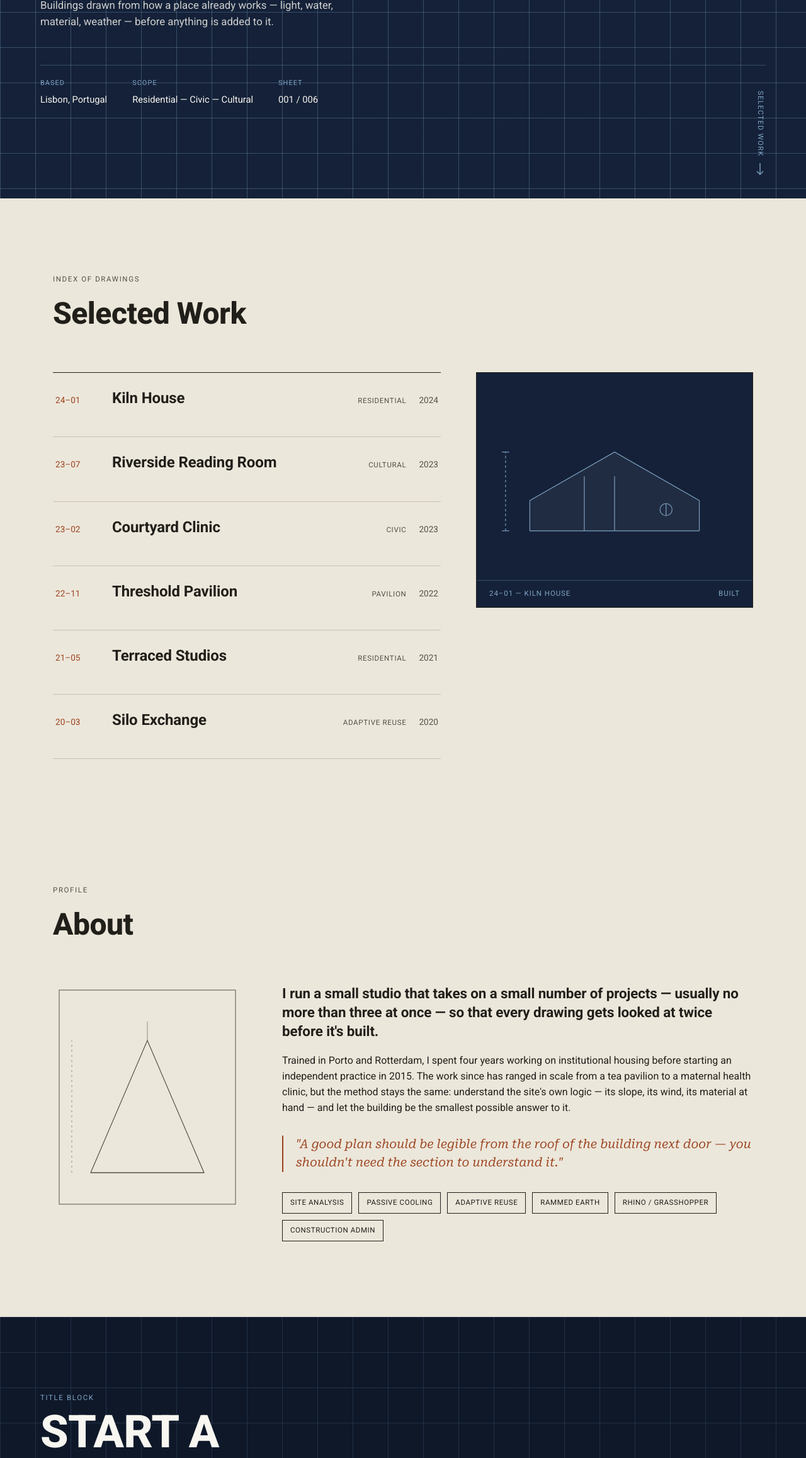
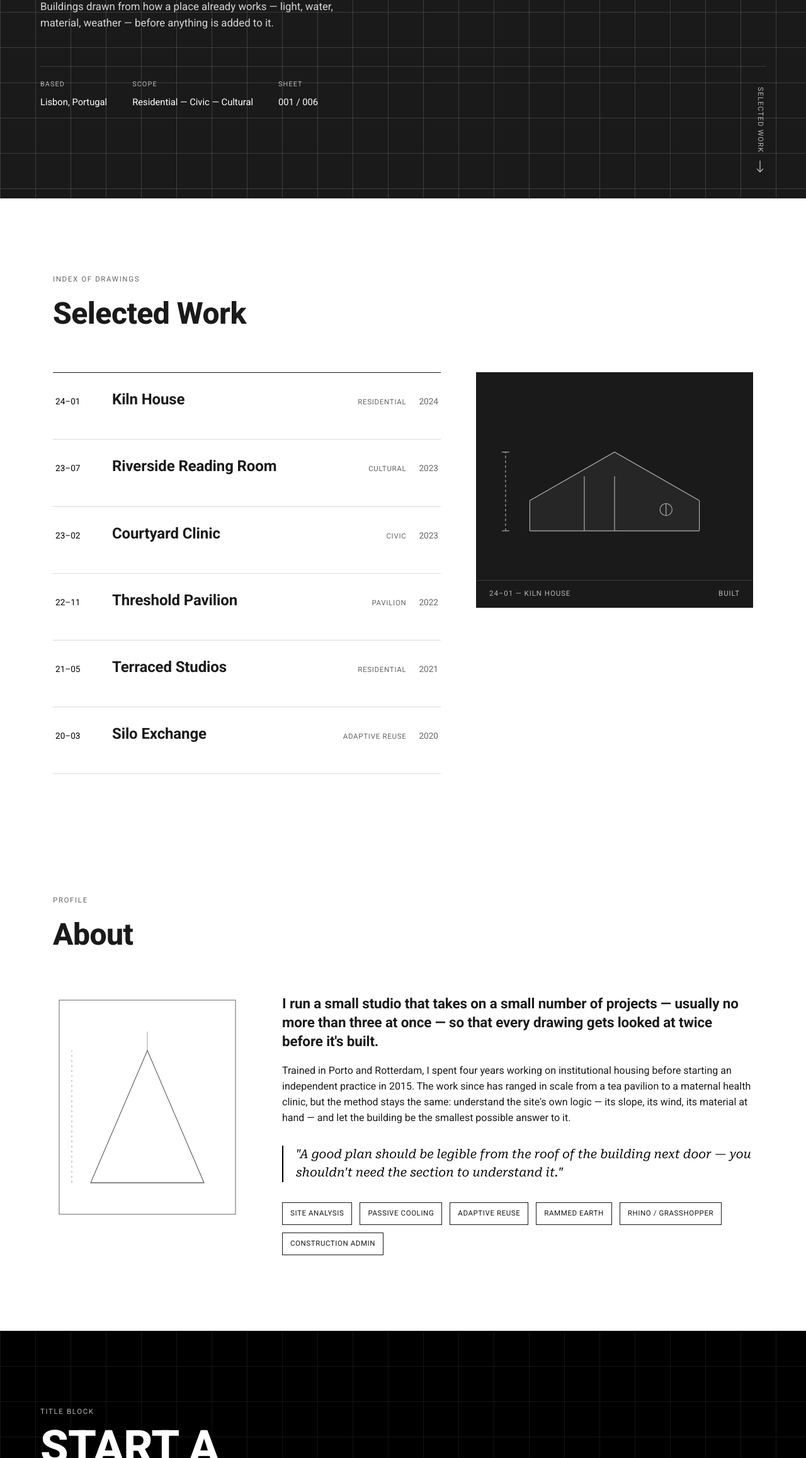
Before and after one commit to ChickenBot41/ArchitecturePortfolio, a plain HTML site: page index.html in a window 1280 px wide. Shown: the part 485-2800 px from the top of the page at 63% size. Drawn offline with Linux system fonts and the light colour scheme.

Commit message:
Add modular spacing system and switch color scheme to black and white

```diff
--- a/styles.css
+++ b/styles.css
@@ -2,18 +2,18 @@
    TOKENS
    ========================================================= */
 :root {
-  /* color */
-  --ink-navy: #142138;
-  --ink-navy-deep: #0e1829;
-  --blueprint-line: #7fa3c4;
-  --blueprint-line-dim: rgba(127, 163, 196, 0.35);
-  --paper: #ece7db;
-  --paper-raised: #f5f1e6;
-  --paper-line: #c9c2ae;
-  --charcoal: #211f1a;
-  --charcoal-soft: #55524a;
-  --oxide: #9c4420;
-  --white: #f8f6f0;
+  /* color — black & white palette */
+  --ink-navy: #1a1a1a;
+  --ink-navy-deep: #000000;
+  --blueprint-line: #b3b3b3;
+  --blueprint-line-dim: rgba(255, 255, 255, 0.15);
+  --paper: #ffffff;
+  --paper-raised: #f2f2f2;
+  --paper-line: #d9d9d9;
+  --charcoal: #1a1a1a;
+  --charcoal-soft: #666666;
+  --oxide: #000000;
+  --white: #ffffff;
 
   /* type — two-font system: Roboto primary, Roboto Serif as sparing accent */
   --font-display: "Roboto", sans-serif;
@@ -25,6 +25,20 @@
   --gutter: clamp(20px, 5vw, 64px);
   --max-width: 1240px;
   --transition: 0.5s cubic-bezier(0.65, 0, 0.35, 1);
+
+  /* spacing — modular scale; every margin/padding/gap should use one of these */
+  --space-1: 4px;
+  --space-2: 8px;
+  --space-3: 12px;
+  --space-4: 16px;
+  --space-5: 20px;
+  --space-6: 24px;
+  --space-7: 32px;
+  --space-8: 40px;
+  --space-9: 56px;
+  --space-10: 64px;
+  --space-11: 96px;
+  --space-12: 120px;
 }
 
 @media (prefers-reduced-motion: reduce) {
@@ -71,7 +85,7 @@ ol { padding: 0; list-style: none; }
   font-weight: 800;
   font-size: clamp(2rem, 4vw, 3rem);
   letter-spacing: -0.01em;
-  margin-top: 8px;
+  margin-top: var(--space-2);
 }
 
 .section-head {
@@ -90,7 +104,7 @@ ol { padding: 0; list-style: none; }
   display: flex;
   align-items: center;
   justify-content: space-between;
-  padding: 20px var(--gutter);
+  padding: var(--space-5) var(--gutter);
   background: var(--ink-navy);
   border-bottom: 1px solid var(--blueprint-line-dim);
 }
@@ -105,7 +119,7 @@ ol { padding: 0; list-style: none; }
 
 .site-nav {
   display: flex;
-  gap: 32px;
+  gap: var(--space-7);
   font-family: var(--font-mono);
   font-size: 0.78rem;
   letter-spacing: 0.06em;
@@ -128,11 +142,11 @@ ol { padding: 0; list-style: none; }
   position: relative;
   z-index: 200;
   flex-direction: column;
-  gap: 5px;
+  gap: var(--space-1);
   background: none;
   border: none;
   cursor: pointer;
-  padding: 6px;
+  padding: var(--space-2);
 }
 .nav-toggle span {
   width: 22px; height: 1.5px;
@@ -151,7 +165,7 @@ ol { padding: 0; list-style: none; }
   flex-direction: column;
   justify-content: center;
   overflow: hidden;
-  padding: 120px var(--gutter) 100px;
+  padding: var(--space-12) var(--gutter) var(--space-11);
 }
 
 .hero-grid {
@@ -182,7 +196,7 @@ ol { padding: 0; list-style: none; }
   letter-spacing: 0.14em;
   text-transform: uppercase;
   color: var(--blueprint-line);
-  margin-bottom: 18px;
+  margin-bottom: var(--space-4);
   opacity: 0;
   animation: riseIn 0.8s ease forwards 0.5s;
 }
@@ -200,9 +214,9 @@ ol { padding: 0; list-style: none; }
 
 .hero-sub {
   max-width: 480px;
-  margin-top: 28px;
+  margin-top: var(--space-7);
   font-size: 1.05rem;
-  color: rgba(248, 246, 240, 0.82);
+  color: rgba(255, 255, 255, 0.82);
   opacity: 0;
   animation: riseIn 0.9s ease forwards 0.95s;
 }
@@ -215,9 +229,9 @@ ol { padding: 0; list-style: none; }
 .hero-meta {
   display: flex;
   flex-wrap: wrap;
-  gap: 40px;
-  margin-top: 56px;
-  padding-top: 20px;
+  gap: var(--space-8);
+  margin-top: var(--space-9);
+  padding-top: var(--space-5);
   border-top: 1px solid var(--blueprint-line-dim);
   opacity: 0;
   animation: riseIn 0.9s ease forwards 1.15s;
@@ -229,17 +243,17 @@ ol { padding: 0; list-style: none; }
   letter-spacing: 0.1em;
   text-transform: uppercase;
   color: var(--blueprint-line);
-  margin-bottom: 6px;
+  margin-bottom: var(--space-2);
 }
 .hero-meta dd { margin: 0; font-size: 0.92rem; }
 
 .scroll-cue {
   position: absolute;
   right: var(--gutter);
-  bottom: 36px;
+  bottom: var(--space-8);
   display: flex;
   align-items: center;
-  gap: 10px;
+  gap: var(--space-3);
   color: var(--blueprint-line);
   font-family: var(--font-mono);
   font-size: 0.72rem;
@@ -252,15 +266,15 @@ ol { padding: 0; list-style: none; }
 /* =========================================================
    WORK INDEX
    ========================================================= */
-.work { padding: 120px 0 100px; }
+.work { padding: var(--space-12) 0 var(--space-11); }
 
 .work-layout {
   max-width: var(--max-width);
-  margin: 56px auto 0;
+  margin: var(--space-9) auto 0;
   padding: 0 var(--gutter);
   display: grid;
   grid-template-columns: 1.4fr 1fr;
-  gap: 56px;
+  gap: var(--space-9);
   align-items: start;
 }
 
@@ -271,9 +285,9 @@ ol { padding: 0; list-style: none; }
 .work-row {
   display: grid;
   grid-template-columns: 70px 1fr auto auto;
-  gap: 20px;
+  gap: var(--space-5);
   align-items: baseline;
-  padding: 22px 4px;
+  padding: var(--space-6) var(--space-1);
   border-bottom: 1px solid var(--paper-line);
   cursor: pointer;
   transition: background var(--transition), padding var(--transition);
@@ -282,7 +296,7 @@ ol { padding: 0; list-style: none; }
 .work-row:hover,
 .work-row.is-open {
   background: var(--paper-raised);
-  padding-left: 16px;
+  padding-left: var(--space-4);
 }
 
 .row-num {
@@ -326,8 +340,8 @@ ol { padding: 0; list-style: none; }
 .row-detail-inner {
   display: grid;
   grid-template-columns: 1.1fr 1fr;
-  gap: 32px;
-  padding: 20px 4px 8px;
+  gap: var(--space-7);
+  padding: var(--space-5) var(--space-1) var(--space-2);
 }
 
 .row-detail-inner p { font-size: 0.96rem; color: var(--charcoal); }
@@ -338,8 +352,8 @@ ol { padding: 0; list-style: none; }
   font-size: 1.05rem;
   color: var(--oxide);
   border-left: 2px solid var(--oxide);
-  padding-left: 14px;
-  margin: 14px 0 0;
+  padding-left: var(--space-4);
+  margin: var(--space-4) 0 0;
 }
 
 .spec-table {
@@ -349,8 +363,8 @@ ol { padding: 0; list-style: none; }
 .spec-table div {
   display: flex;
   justify-content: space-between;
-  gap: 12px;
-  padding: 7px 0;
+  gap: var(--space-3);
+  padding: var(--space-2) 0;
   border-bottom: 1px dotted var(--paper-line);
 }
 .spec-table dt { color: var(--charcoal-soft); }
@@ -366,7 +380,7 @@ ol { padding: 0; list-style: none; }
 
 .preview-frame {
   aspect-ratio: 4 / 3;
-  padding: 20px;
+  padding: var(--space-5);
 }
 
 #preview-svg { width: 100%; height: 100%; }
@@ -386,7 +400,7 @@ ol { padding: 0; list-style: none; }
 .preview-caption {
   display: flex;
   justify-content: space-between;
-  padding: 12px 20px;
+  padding: var(--space-3) var(--space-5);
   border-top: 1px solid var(--blueprint-line-dim);
   font-family: var(--font-mono);
   font-size: 0.72rem;
@@ -398,15 +412,15 @@ ol { padding: 0; list-style: none; }
 /* =========================================================
    ABOUT
    ========================================================= */
-.about { padding: 100px 0 120px; background: var(--paper); }
+.about { padding: var(--space-11) 0 var(--space-12); background: var(--paper); }
 
 .about-layout {
   max-width: var(--max-width);
-  margin: 56px auto 0;
+  margin: var(--space-9) auto 0;
   padding: 0 var(--gutter);
   display: grid;
   grid-template-columns: 300px 1fr;
-  gap: 64px;
+  gap: var(--space-10);
 }
 
 .about-portrait { color: var(--charcoal-soft); align-self: start; }
@@ -419,7 +433,7 @@ ol { padding: 0; list-style: none; }
   letter-spacing: -0.005em;
 }
 
-.about-copy p + p { margin-top: 20px; font-size: 1rem; color: var(--charcoal); }
+.about-copy p + p { margin-top: var(--space-5); font-size: 1rem; color: var(--charcoal); }
 
 .about-copy blockquote {
   font-family: var(--font-serif);
@@ -427,23 +441,23 @@ ol { padding: 0; list-style: none; }
   font-size: 1.2rem;
   line-height: 1.5;
   color: var(--oxide);
-  margin: 32px 0;
-  padding-left: 20px;
+  margin: var(--space-7) 0;
+  padding-left: var(--space-5);
   border-left: 2px solid var(--oxide);
 }
 
 .about-tags {
   display: flex;
   flex-wrap: wrap;
-  gap: 10px;
-  margin-top: 28px;
+  gap: var(--space-3);
+  margin-top: var(--space-7);
 }
 .about-tags span {
   font-family: var(--font-mono);
   font-size: 0.72rem;
   letter-spacing: 0.05em;
   text-transform: uppercase;
-  padding: 7px 12px;
+  padding: var(--space-2) var(--space-3);
   border: 1px solid var(--charcoal);
 }
 
@@ -454,7 +468,7 @@ ol { padding: 0; list-style: none; }
   position: relative;
   background: var(--ink-navy-deep);
   color: var(--white);
-  padding: 120px var(--gutter) 90px;
+  padding: var(--space-12) var(--gutter) var(--space-11);
   overflow: hidden;
 }
 
@@ -483,7 +497,7 @@ ol { padding: 0; list-style: none; }
   line-height: 0.98;
   letter-spacing: -0.01em;
   text-transform: uppercase;
-  margin: 10px 0 48px;
+  margin: var(--space-3) 0 var(--space-9);
 }
 
 .contact-block {
@@ -494,8 +508,8 @@ ol { padding: 0; list-style: none; }
 .contact-row {
   display: grid;
   grid-template-columns: 140px 1fr;
-  gap: 16px;
-  padding: 16px 0;
+  gap: var(--space-4);
+  padding: var(--space-4) 0;
   border-bottom: 1px solid var(--blueprint-line-dim);
   font-size: 0.98rem;
 }
@@ -513,11 +527,11 @@ ol { padding: 0; list-style: none; }
 
 .contact-cta {
   display: inline-block;
-  margin-top: 44px;
+  margin-top: var(--space-8);
   font-family: var(--font-mono);
   font-size: 0.92rem;
   letter-spacing: 0.04em;
-  padding: 16px 26px;
+  padding: var(--space-4) var(--space-6);
   border: 1px solid var(--white);
   transition: background var(--transition), color var(--transition);
 }
@@ -529,7 +543,7 @@ ol { padding: 0; list-style: none; }
 .site-footer {
   display: flex;
   justify-content: space-between;
-  padding: 26px var(--gutter);
+  padding: var(--space-6) var(--gutter);
   background: var(--ink-navy-deep);
   color: var(--blueprint-line);
   font-family: var(--font-mono);
@@ -565,10 +579,10 @@ ol { padding: 0; list-style: none; }
     flex-direction: column;
     justify-content: center;
     align-items: center;
-    gap: 28px;
+    gap: var(--space-7);
     font-size: 1.2rem;
   }
   .work-row { grid-template-columns: 46px 1fr auto; }
   .row-detail-inner { grid-template-columns: 1fr; }
-  .contact-row { grid-template-columns: 1fr; gap: 4px; }
+  .contact-row { grid-template-columns: 1fr; gap: var(--space-1); }
 }
```
Also changed, not shown: CLAUDE.md (+6 -0 lines).
